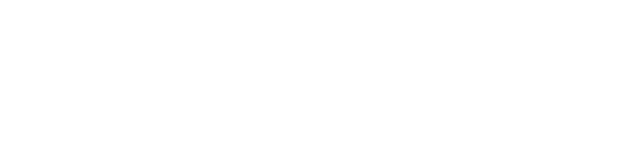
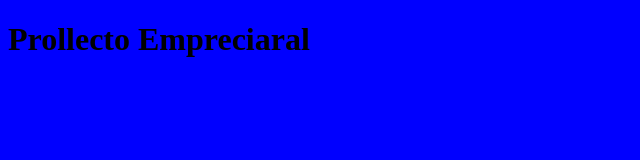
Before and after one commit to Norlando-flores/CursoGit, a plain HTML site: page index.Html in a window 1280 px wide. Shown: the whole page, without its empty margins (0-640 px from the left). Drawn offline with Linux system fonts and the light colour scheme.

```diff
--- /dev/null
+++ b/Css/Estilo.css
@@ -0,0 +1,3 @@
+body{
+    background-color: #00F;
+}
--- a/index.Html
+++ b/index.Html
@@ -5,8 +5,9 @@
     <meta http-equiv="X-UA-Compatible" content="IE=edge">
     <meta name="viewport" content="width=device-width, initial-scale=1.0">
     <title>Document</title>
+    <link rel="stylesheet" type="text/Css" href="Css/Estilo.css">
 </head>
 <body>
-
+    <H1>Prollecto Empreciaral</H1>
 </body>
 </html>
```
Also changed, not shown: Js/javascrip.js (added).
